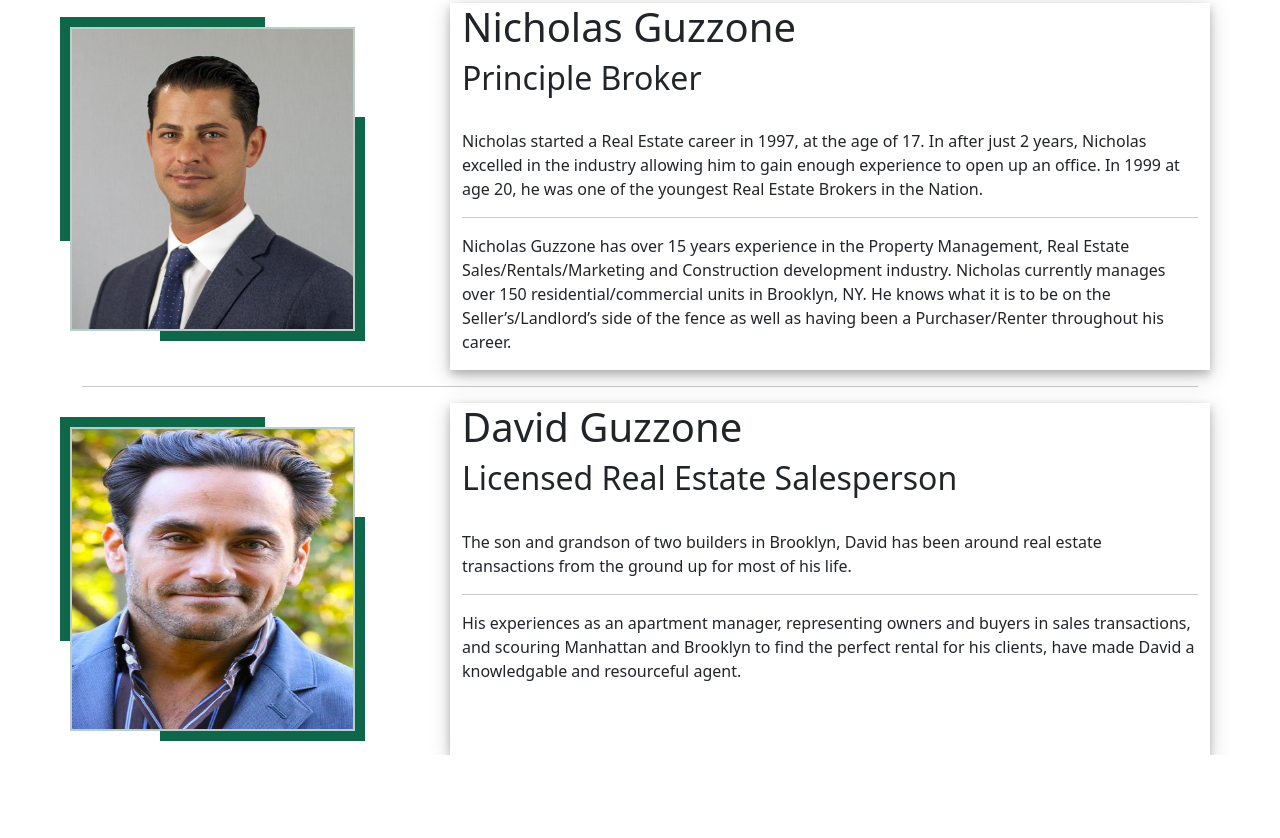
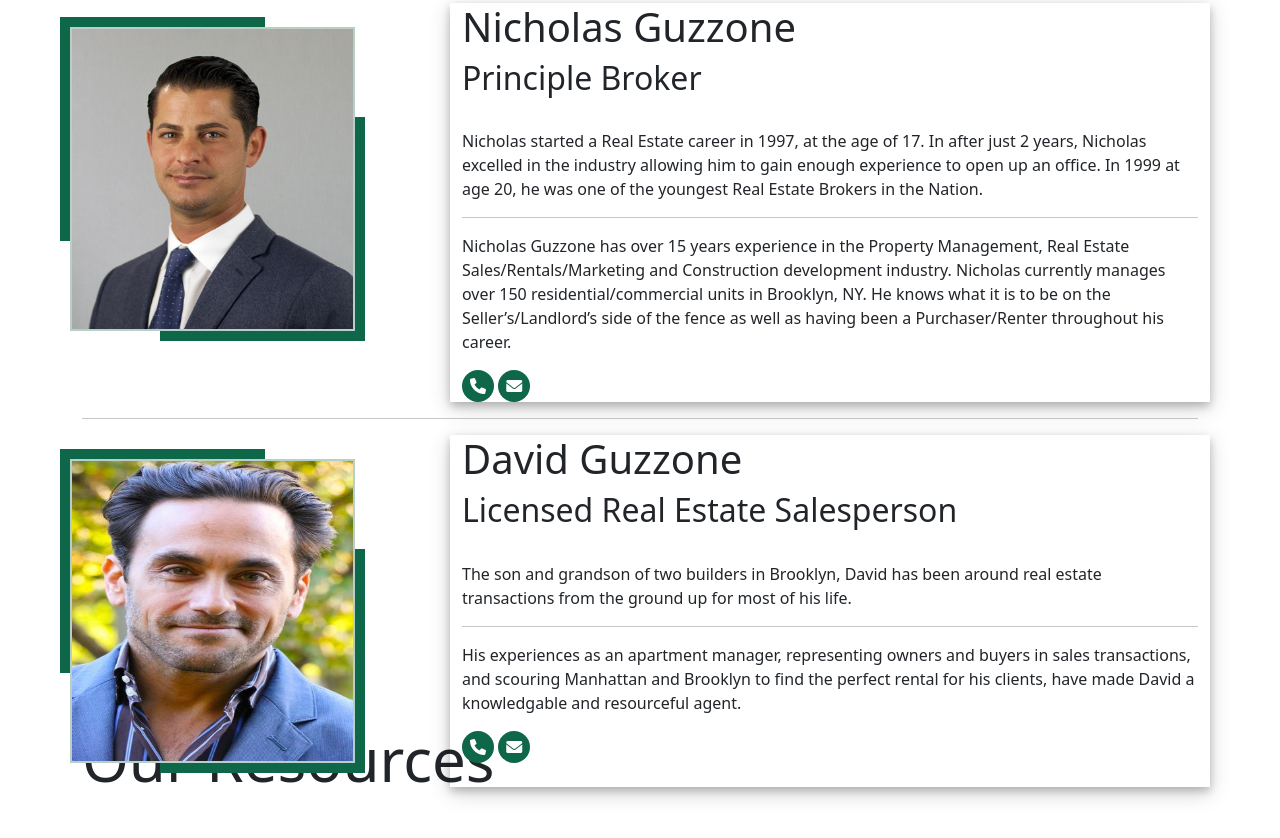
Before and after one commit to Gazzy21/OakTreeLiving, a plain HTML site: page index.html in a window 1280 px wide. Shown: the part 1677-2515 px from the top of the page. Before the commit the page ends 2432 px from the top, so only its background shows below. Drawn offline with nearby package versions, Linux system fonts and the light colour scheme.

Commit message:
small stuff started resources

```diff
--- a/index.css
+++ b/index.css
@@ -82,6 +82,39 @@ body {
 
 .boxshadowborder {
   box-shadow: 0 4px 8px 0 rgba(0, 0, 0, 0.2), 0 6px 20px 0 rgba(0, 0, 0, 0.19);
+}
+
+.button {
+  background-color: #0e6749;
+  color: white;
+  text-decoration: none;
+  border-radius: 60px;
+  height: 32px;
+  display: inline-flex;
+  align-items: center;
+  overflow:hidden;
+  width: auto;
+  max-width: 32px; /** I'm animating max-width because width needs to be auto, and auto can't be animated **/
+  -webkit-transition: max-width 0.5s;
+  transition: max-width 0.5s;
+}
+
+.button:hover {
+  max-width: 300px;
+}
+
+.icon {
+  font-family: "Font Awesome 5 Free";
+  font-size: 16px;
+  margin-right: 15px;
+  padding: 0px 8px;
+  display: flex;
+  align-items: center;
+}
+
+.text {
+  white-space: nowrap;
+  padding-right: 15px;
 }
 
 /* Listing Page */
--- a/index.html
+++ b/index.html
@@ -11,6 +11,8 @@
     <!-- Bootstrap CSS v5.2.1 -->
     <link href="https://cdn.jsdelivr.net/npm/bootstrap@5.3.2/dist/css/bootstrap.min.css" rel="stylesheet"
         integrity="sha384-T3c6CoIi6uLrA9TneNEoa7RxnatzjcDSCmG1MXxSR1GAsXEV/Dwwykc2MPK8M2HN" crossorigin="anonymous" />
+    <!-- Font Awesome -->
+    <link href="https://cdnjs.cloudflare.com/ajax/libs/font-awesome/6.0.0-beta3/css/all.min.css" rel="stylesheet">
 </head>
 
 <body>
@@ -93,6 +95,16 @@
                                 manages over 150 residential/commercial units in Brooklyn, NY. He knows what it is to be
                                 on the Seller’s/Landlord’s side of the fence as well as having been a Purchaser/Renter
                                 throughout his career.</p>
+
+                            <a href="#" class="button">
+                                <span class="fa-solid fa-phone icon"></span>
+                                <span class="text">(718) 247-9908</span>
+                            </a>
+
+                            <a href="#" class="button">
+                                <span class="fa-solid fa-envelope icon"></span>
+                                <span class="text">(718) 247-9908</span>
+                            </a>
                         </div>
                     </div>
                 </div>
@@ -113,9 +125,25 @@
                             <p>His experiences as an apartment manager, representing owners and buyers in sales
                                 transactions, and scouring Manhattan and Brooklyn to find the perfect rental for his
                                 clients, have made David a knowledgable and resourceful agent.</p>
+
+                            <a href="#" class="button">
+                                <span class="fa-solid fa-phone icon"></span>
+                                <span class="text">(718) 247-9908</span>
+                            </a>
+
+                            <a href="#" class="button">
+                                <span class="fa-solid fa-envelope icon"></span>
+                                <span class="text">(718) 247-9908</span>
+                            </a>
                         </div>
                     </div>
                 </div>
+            </div>
+        </div>
+
+        <div id="agents" class="container agents vw-100 vh-100 d-flex flex-column">
+            <h1 class="agentsheader">Our Resources</h1>
+            <div class="row"></div>
             </div>
         </div>
 
```
Also changed, not shown: imgs/phoneicon.svg (added).
